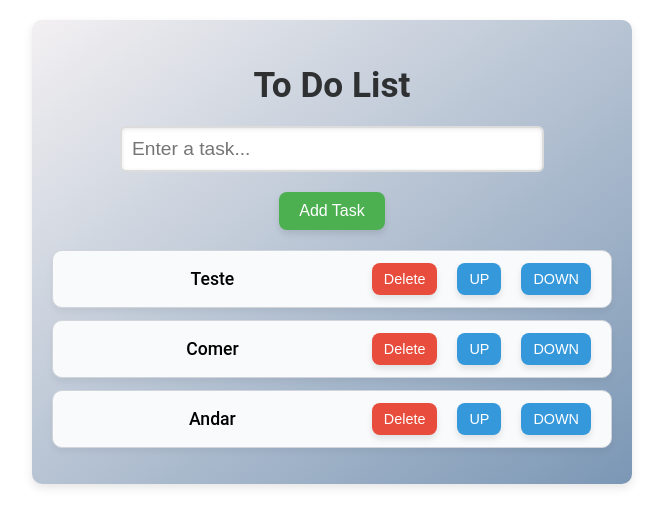
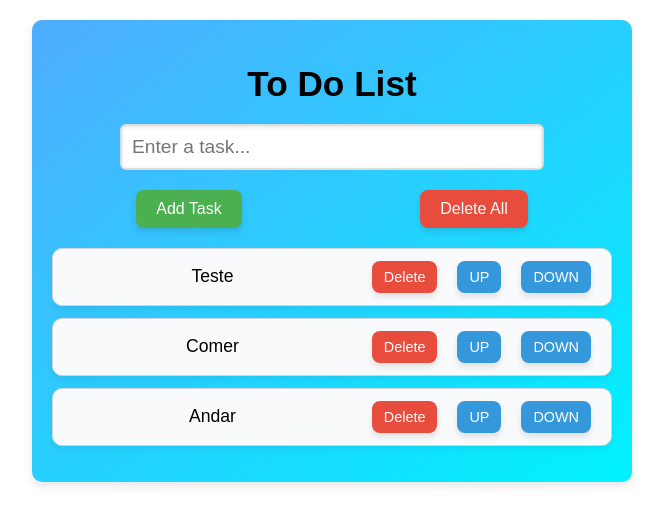
Before and after one commit to MiltonCarlosRibeiro/react-to-do-list, a React (Vite) app: page / in a window 1280 px wide. Shown: the top 526 px of the page, without its empty margins (308-971 px from the left). Built offline with nearby package versions, Linux system fonts and the light colour scheme.

Commit message:
add btn deleteAllTasks

```diff
--- a/src/App.css
+++ b/src/App.css
@@ -1,9 +1,9 @@
 .to-do-list {
-    font-family: 'Roboto', Arial, sans-serif;
+    font-family: 'Poppins', Arial, sans-serif;
     text-align: center;
     margin: 20px auto;
     padding: 20px;
-    background: linear-gradient(to bottom right, rgba(207, 196, 203, 0.25), #7b97b5);
+    background: linear-gradient(to bottom right, #4facfe, #00f2fe);
     border-radius: 10px;
     box-shadow: 0 4px 10px rgba(0, 0, 0, 0.1);
     max-width: 90%;
@@ -12,9 +12,11 @@
     overflow-x: hidden;
 }
 
+
+
 h1 {
     font-size: 2.2rem;
-    color: #2f3032;
+    color: black;
     margin-bottom: 20px;
     font-weight: 600;
 }
@@ -52,6 +54,14 @@ button:active {
     background-color: #c0392b;
 }
 
+.delete-all-button {
+    background-color: #e74c3c;
+}
+
+.delete-all-button:hover {
+    background-color: #c0392b;
+}
+
 .move-button {
     background-color: #3498db;
 }
@@ -78,6 +88,19 @@ input[type="text"]:focus {
     border-color: #3498db;
     box-shadow: 0 0 5px rgba(52, 152, 219, 0.5);
 }
+
+.input-div {
+    align-items: center;
+    gap: 10px;
+    justify-content: center;
+}
+
+.button-group {
+    display: flex;
+    justify-content: space-around;
+    gap: 10px;
+}
+
 
 ol {
     padding: 0;
@@ -152,6 +175,6 @@ li:hover {
 
     .delete-button, .move-button {
         margin-left: 0;
-        margin-top: 0;
-            }
+        margin-top:0;
+        }
 }
--- a/src/components/ToDoList/ToDoList.jsx
+++ b/src/components/ToDoList/ToDoList.jsx
@@ -1,16 +1,14 @@
-import {useState} from 'react'
-import useLocalStorage from "./useLocalStorage.js";
+import {useState} from 'react';
+import useLocalStorage from "./useLocalStorage";
 
 
 function ToDoList() {
 
-    const [tasks, setTasks] = useLocalStorage("tasks", ["Teste", "Comer","Andar"]);
+    const [tasks, setTasks] = useLocalStorage("tasks", ["Teste", "Comer", "Andar"]);
     const [newTask, setNewTask] = useState("");
 
     function handleInputChange(event) {
-
         setNewTask(event.target.value);
-
     }
 
     function addTask() {
@@ -25,6 +23,11 @@ function ToDoList() {
         setTasks(updatedTasks);
 
     }
+
+    function deleteAllTasks() {
+        setTasks([]);
+    }
+
 
     function moveTaskUp(index) {
 
@@ -43,30 +46,34 @@ function ToDoList() {
             [updatedTasks[index], updatedTasks[index + 1]] = [updatedTasks[index + 1], updatedTasks[index]];
             setTasks(updatedTasks);
         }
+
     }
-
 
     return (
         <div className="to-do-list">
             <h1>To Do List</h1>
-
-            <div>
+            <div className="input-div">
                 <input
                     type="text"
-                    placeholder={"Enter a task..."}
+                    placeholder="Enter a task..."
                     value={newTask}
                     onChange={handleInputChange}
                 />
-                <button
-                    className="add-button"
-                    onClick={addTask}>
-                    Add Task
-                </button>
+                <div className="button-group">
+                    <button
+                        className="add-button"
+                        onClick={addTask}>
+                        Add Task
+                    </button>
+                    <button
+                        className="delete-all-button"
+                        onClick={deleteAllTasks}>
+                        Delete All
+                    </button>
+                </div>
             </div>
-
             <ol>
                 {tasks.map((task, index) => (
-
                     <li key={index}>
                         <span className="text">{task}</span>
                         <button
@@ -74,6 +81,7 @@ function ToDoList() {
                             onClick={() => deleteTask(index)}>
                             Delete
                         </button>
+
                         <button
                             className="move-button"
                             onClick={() => moveTaskUp(index)}>
@@ -84,15 +92,11 @@ function ToDoList() {
                             onClick={() => moveTaskDown(index)}>
                             DOWN
                         </button>
-
                     </li>
                 ))}
-
             </ol>
-
         </div>
     )
-
 }
 
 export default ToDoList
```
